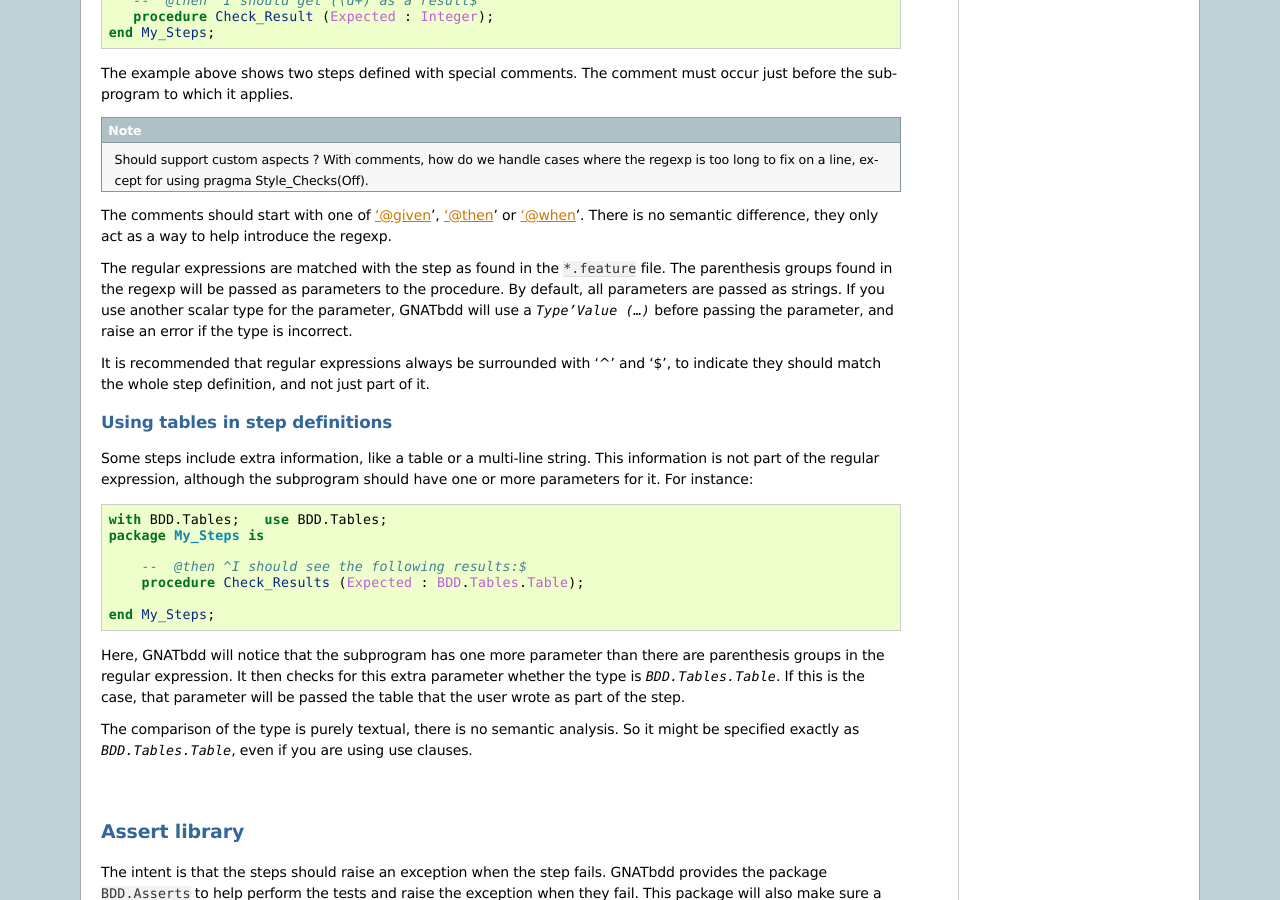
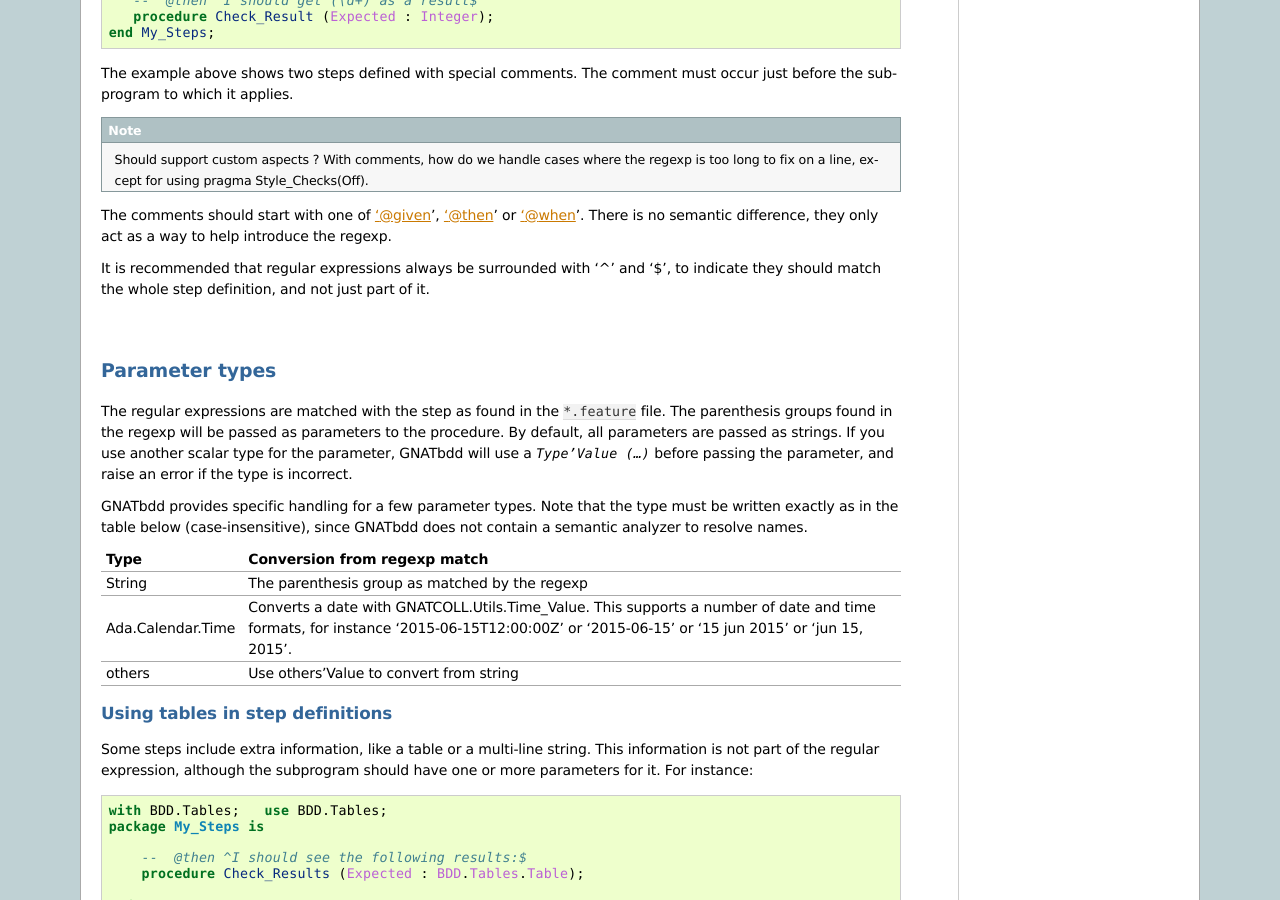
Before and after one commit to briot/gnatbdd, a Sphinx documentation site: the page built from docs/steps.rst, in a window 1280 px wide and 900 px high, scrolled down 2289 px. Built offline with Sphinx 7.4.7, drawn with Linux system fonts in a browser that asks for light colours; some of the changed text lies outside the part shown.

```diff
--- a/docs/steps.rst
+++ b/docs/steps.rst
@@ -158,6 +158,13 @@
 There is no semantic difference, they only act as a way to help
 introduce the regexp.
 
+It is recommended that regular expressions always be surrounded with '^' and
+'$', to indicate they should match the whole step definition, and not just part
+of it.
+
+Parameter types
+===============
+
 The regular expressions are matched with the step as found in the
 :file:`*.feature` file. The parenthesis groups found in the regexp will be
 passed as parameters to the procedure. By default, all parameters are passed as
@@ -165,9 +172,22 @@
 `Type'Value (...)` before passing the parameter, and raise an error if
 the type is incorrect.
 
-It is recommended that regular expressions always be surrounded with '^' and
-'$', to indicate they should match the whole step definition, and not just part
-of it.
+GNATbdd provides specific handling for a few parameter types. Note that the
+type must be written exactly as in the table below (case-insensitive), since
+GNATbdd does not contain a semantic analyzer to resolve names.
+
++-------------------+-----------------------------------------------------+
+| Type              | Conversion from regexp match                        |
++===================+=====================================================+
+| String            | The parenthesis group as matched by the regexp      |
++-------------------+-----------------------------------------------------+
+| Ada.Calendar.Time | Converts a date with GNATCOLL.Utils.Time_Value.     |
+|                   | This supports a number of date and time formats, for|
+|                   | instance '2015-06-15T12:00:00Z' or '2015-06-15' or  |
+|                   | '15 jun 2015' or 'jun 15, 2015'.                    |
++-------------------+-----------------------------------------------------+
+| others            | Use others'Value to convert from string             |
++-------------------+-----------------------------------------------------+
 
 .. _using_tables_in_step_definitions:
 
@@ -274,7 +294,6 @@
 The predefined regexps are automatically included in a parenthesis group,
 so you should not add parenthesis yourself.
 
-
 Here is the full list of predefined regular expressions:
 
 +---------+----------------------------+-----------------------------+
@@ -289,6 +308,11 @@
 | date    | Feb 04, 2014; 2014-02-04   | String or Ada.Calendar.Time |
 +---------+----------------------------+-----------------------------+
 
+You can use the percent symbol twice ("%%") when you need to ignore a
+string matching one of the predefined regular expressions. For instance,
+"%%integer" would match the string "%integer" in the feature file. When
+you only when to insert a percent sign before any other string, you do not
+need to duplicate it though (so "%test" can be written exactly as is).
 
 Predefined steps
 ================
@@ -343,6 +367,36 @@
 directory or the one set through :option:`--steps` will be analyzed,
 and those that use the `@step_regexp` decorator.
 
+Set up
+------
+
+Often, the code for the step definitions will need some initialization
+(connecting to a database, opening a web browser,...). It is possible
+to declare any number of such initialization subprograms.
+
+Some of them will be run once per execution of the driver, others will
+be executed one per feature file.
+
+These subprograms are also declared in the step definitions files, as
+in::
+
+   package My_Steps is
+
+        @setup_driver
+        procedure Init_Driver;
+
+        @setup_feature
+        procedure Init_Feature;
+
+   end My_Steps;
+
+The subprograms never take any parameter. Since they might be called
+multiple times, they also need to clean up any initialization they might
+have done before.
+
+Most of the time, it is better for these procedures to be written directly
+as specific steps in the tests, so `@setup_feature` should in general be
+replaced with a `Background` section in the feature file.
 
 Asynchronous tests
 ==================
```
Also changed, not shown: 6 other files.
